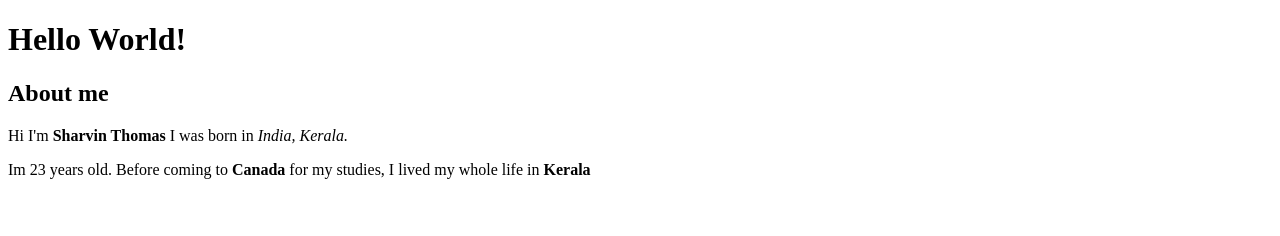
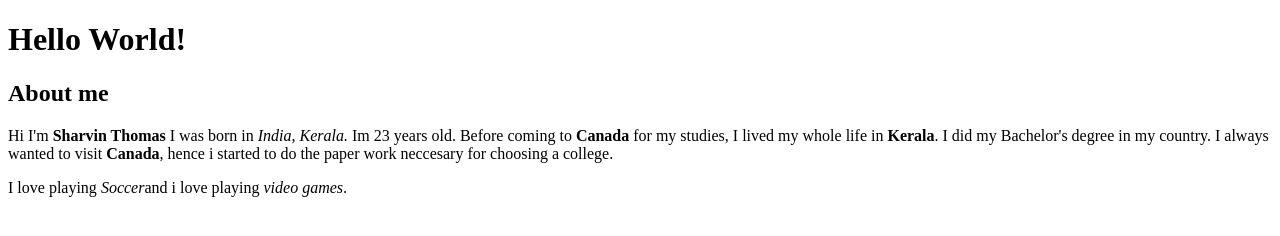
Before and after one commit to sharvingithub/html-assignment, a plain HTML site: page index.html in a window 1280 px wide. Drawn offline with Linux system fonts and the light colour scheme.

Commit message:
Woking on para 2

```diff
--- a/index.html
+++ b/index.html
@@ -13,8 +13,10 @@
 
 <article>
  <h2>About me</h2>
- <p> Hi I'm <strong>Sharvin Thomas</strong> I was born in <em>India, Kerala.</em>
- <p> Im 23 years old. Before coming to <strong>Canada</strong> for my studies, I lived my whole life in <strong>Kerala</strong> </p>
+ <p> Hi I'm <strong>Sharvin Thomas</strong> I was born in <em>India, Kerala.</em> Im 23 years old. Before coming
+     to <strong>Canada</strong> for my studies, I lived my whole life in <strong>Kerala</strong>. I did my Bachelor's degree in my
+     country. I always wanted to visit <strong>Canada</strong>, hence i started to do the paper work neccesary for choosing a college. </p>
+<p> I love playing <em>Soccer</em>and i love playing <em>video games</em>. </p>
 </article>
 
 </body>
```
